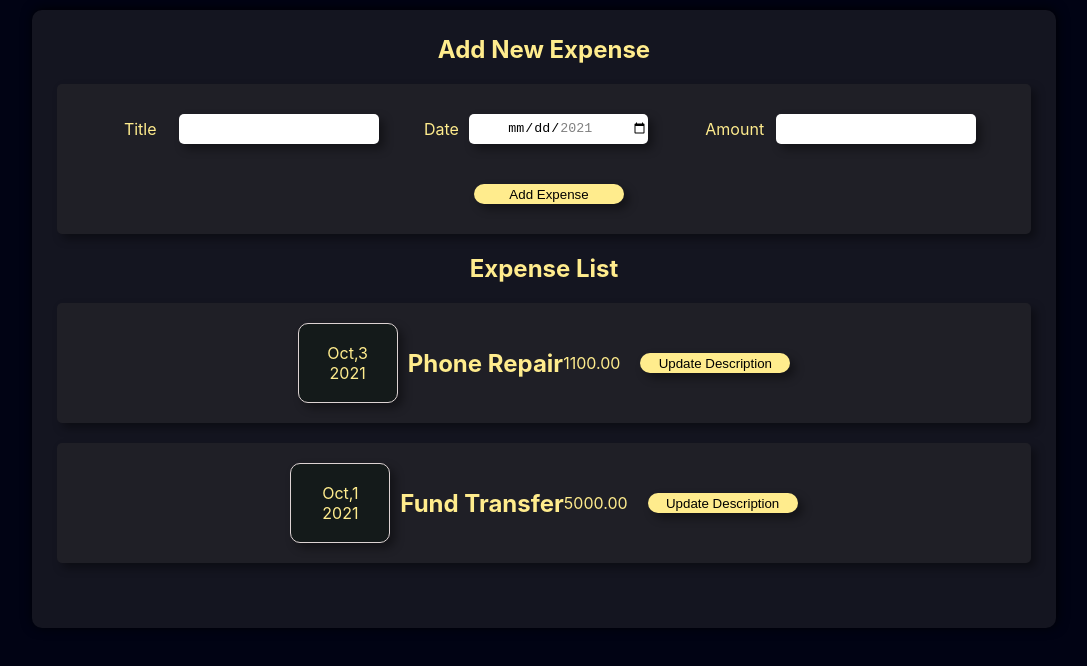
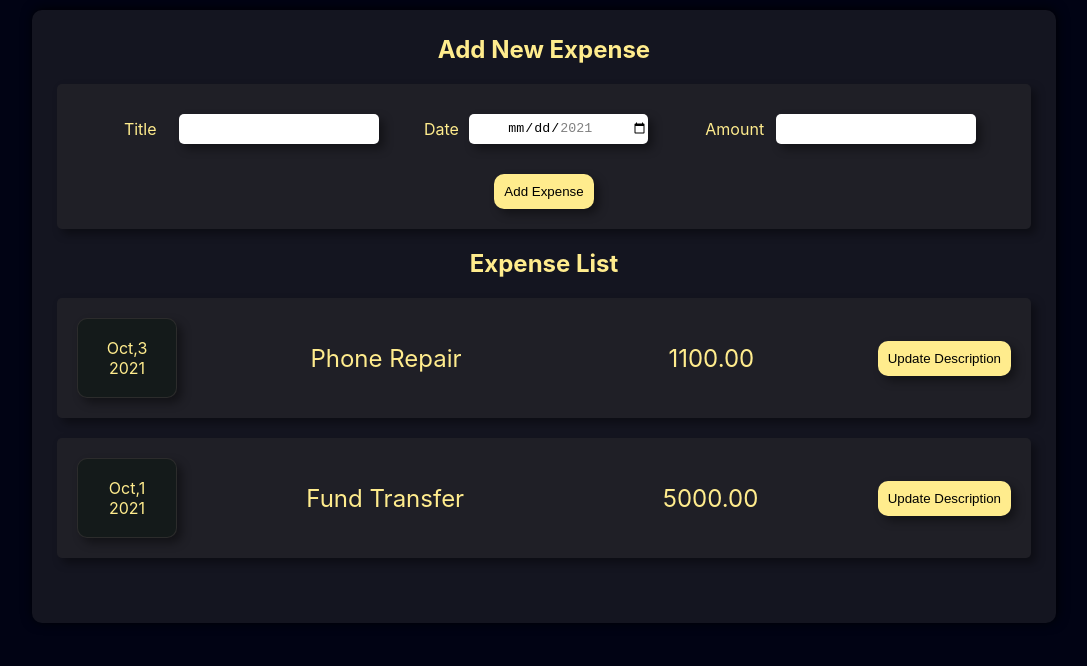
Before and after one commit to MAB51095/ExpenseReact, a React (Create React App) app in the folder react-demo/: page / in a window 1280 px wide. Shown: the top 666 px of the page, without its empty margins (96-1183 px from the left). Built offline with nearby package versions, Linux system fonts and the light colour scheme.

Commit message:
CSS Complete
CSS completed for add expense and expense list

```diff
--- a/react-demo/src/components/Expense/ExpenseItem.css
+++ b/react-demo/src/components/Expense/ExpenseItem.css
@@ -6,18 +6,27 @@
   box-shadow: 5px 5px 10px rgb(0 0 0 / 40%);
   border-radius: 5px;
   padding: 10px;
+  flex-wrap: wrap;
+}
+
+.expense-item__description {
+  width: 50%;
+  flex-grow: 2.5;
+
+  border-radius: 5px;
+  margin: 10px;
+  justify-content: flex-start;
+  /* box-shadow: 5px 5px 10px rgba(0, 0, 0, 0.4); */
+}
+
+.expense-item__description .expense-item__title,
+.expense-item__description .expense-item__amount {
+  flex-grow: 1;
+  height: 80px;
+  font-size: 1.5rem;
 }
 
 button {
-  background-color: rgb(255 236 141);
-  margin: 20px;
+  margin: 10px;
   margin-right: 10px;
-  height: 20px;
-
-  border: none;
-  min-width: 150px;
-  box-shadow: 5px 5px 10px rgba(0, 0, 0, 0.4);
-
-  cursor: pointer;
-  justify-self: flex-end;
 }
--- a/react-demo/src/components/Expense/ExpenseItem.js
+++ b/react-demo/src/components/Expense/ExpenseItem.js
@@ -15,7 +15,7 @@ const ExpenseItem = (props) => {
     <div className="expense-item flex-center">
       <ExpenseItemDate date={date} />
       <div className="expense-item__description flex-center">
-        <h2 className="expense-item__title flex-center">{title}</h2>
+        <div className="expense-item__title flex-center">{title}</div>
         <div className="expense-item__amount flex-center">{amount}</div>
       </div>
 
--- a/react-demo/src/components/Expense/ExpenseItemDate.css
+++ b/react-demo/src/components/Expense/ExpenseItemDate.css
@@ -1,13 +1,15 @@
 .expense-item__date {
   flex-direction: column;
-  border: solid 1px #ddd3d3;
+  border: solid 1px #423d3d83;
   border-radius: 10px;
 
   height: 80px;
-  width: 100px;
+  width: 20%;
+  max-width: 100px;
   margin: 10px;
 
   background-color: rgb(20, 26, 26);
   box-shadow: 5px 5px 10px rgba(0, 0, 0, 0.4);
   justify-self: flex-start;
+  margin-right: 20px;
 }
--- a/react-demo/src/index.css
+++ b/react-demo/src/index.css
@@ -8,6 +8,7 @@ body {
   -moz-osx-font-smoothing: grayscale;
   display: flex;
   justify-content: center;
+  align-items: center;
 }
 
 * {
```
